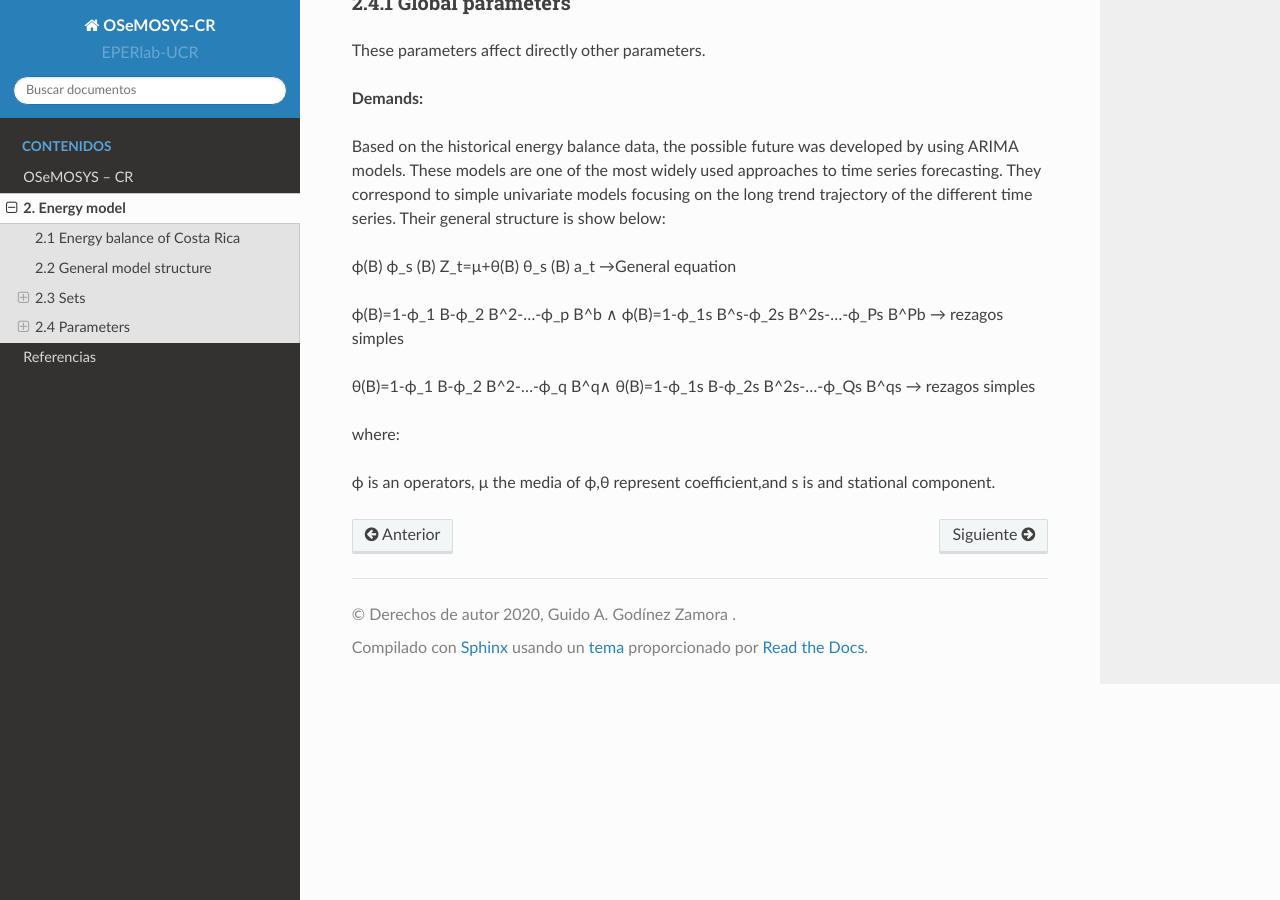
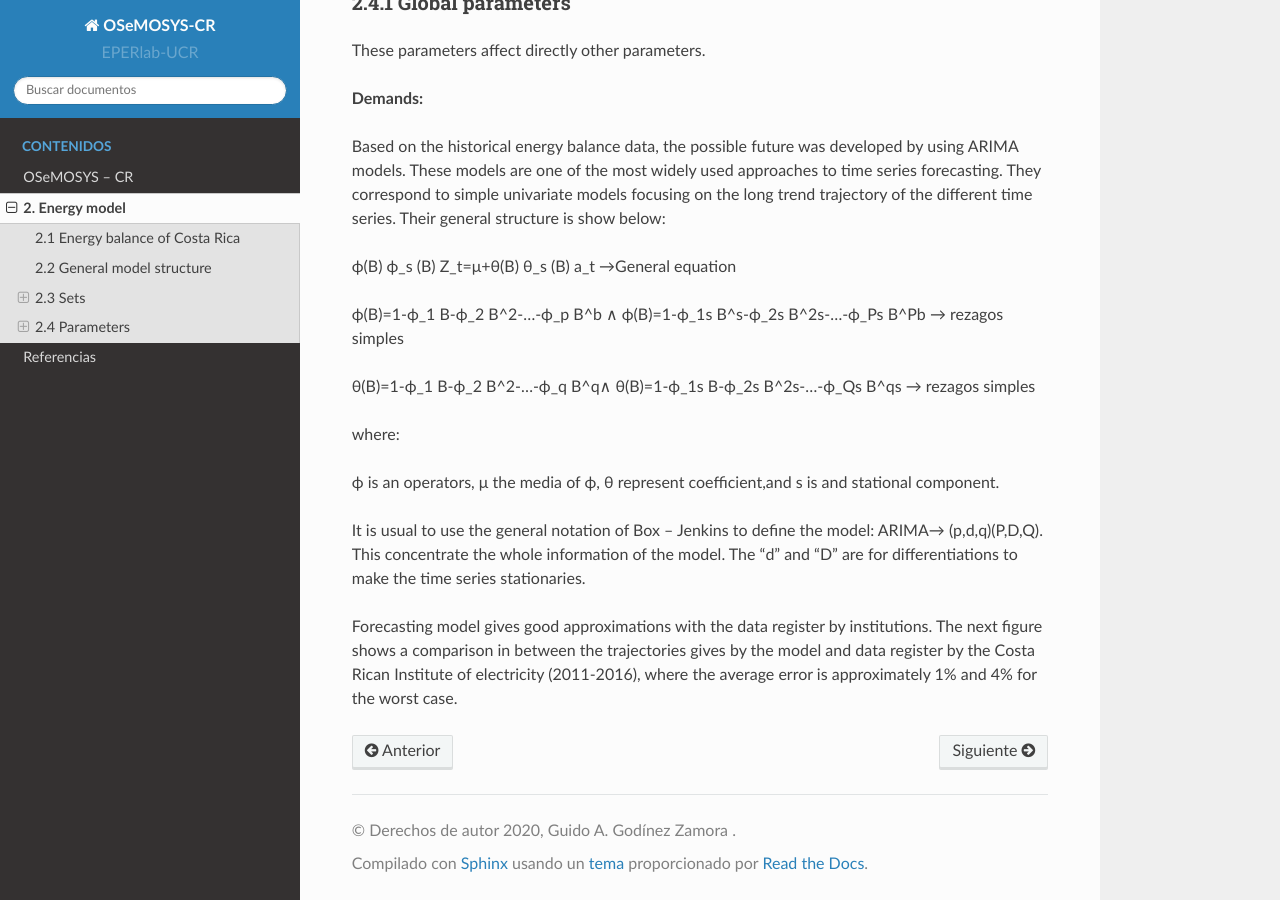
Before and after one commit to EPERLab/OSeMOSYS-CR, a Sphinx documentation site: the page built from docs/02EnergyModel.rst, in a window 1280 px wide and 900 px high, scrolled down 7987 px. Built offline with Sphinx 7.4.7 and the Read the Docs theme 2.0.0, drawn with Linux system fonts in a browser that asks for light colours.

Commit message:
Update 02EnergyModel.rst

```diff
--- a/docs/02EnergyModel.rst
+++ b/docs/02EnergyModel.rst
@@ -266,4 +266,8 @@ Based on the historical energy balance data, the possible future was developed b
 
 where:
 
-ϕ is an operators, μ the media  of ϕ,θ represent coefficient,and s is and stational component.
+ϕ is an operators, μ the media  of ϕ, θ represent coefficient,and s is and stational component.
+
+It is usual to use the general notation of Box – Jenkins to define the model: ARIMA→ (p,d,q)(P,D,Q). This concentrate the whole information of the model. The “d” and “D” are for differentiations to make the time series stationaries.
+
+Forecasting model gives good approximations with the data register by institutions. The next figure shows a comparison in between the trajectories gives by the model and data register by the Costa Rican Institute of electricity (2011-2016), where the average error is approximately 1% and 4% for the worst case.
```
